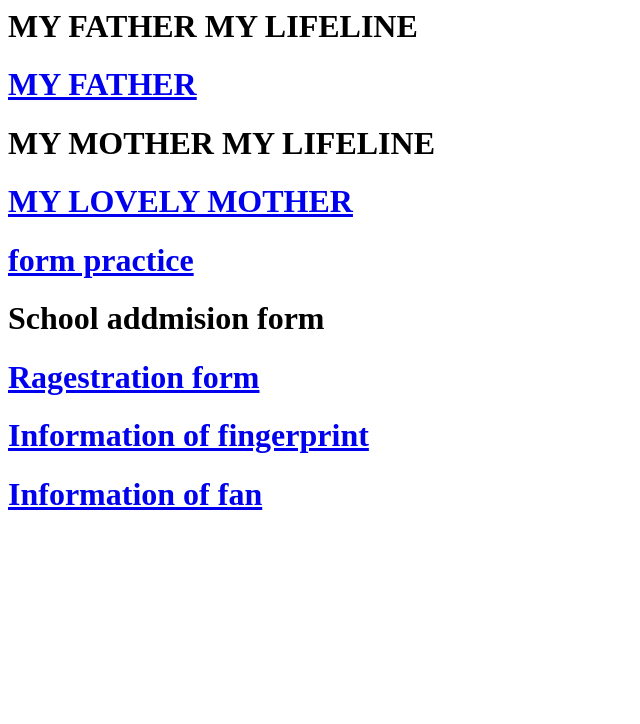
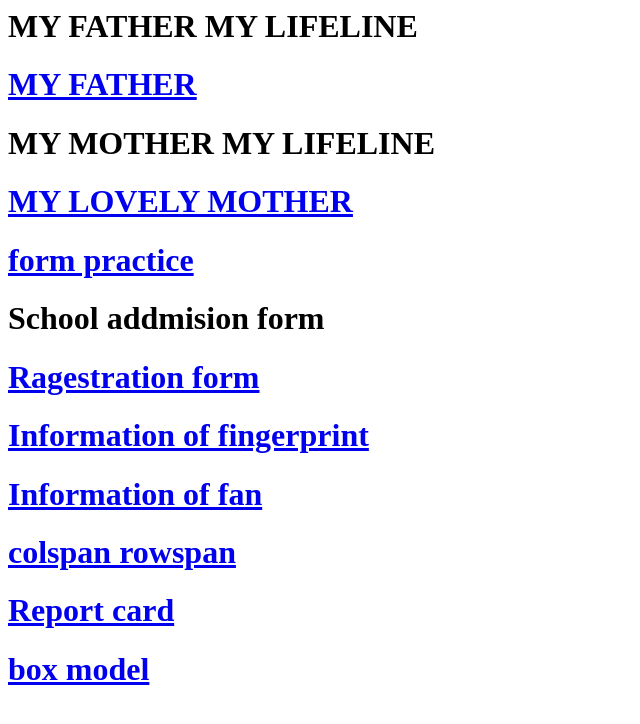
Before and after one commit to ArnavFull-StackDeveloper/ArnavHTML, a plain HTML site: page index.html in a window 1280 px wide. Shown: the whole page, without its empty margins (0-640 px from the left). Drawn offline with Linux system fonts and the light colour scheme.

Commit message:
Add files via upload

```diff
--- a/index.html
+++ b/index.html
@@ -23,8 +23,18 @@
             <a href="info-2.html">
                 <h1>Information of fingerprint</h1>
             </a>
+
             <a href="info.html">
                 <h1>Information of fan</h1>
             </a>
+            <a href="table-layout-colspan-rowspan.html">
+                <h1>colspan rowspan</h1>
+            </a>
+            <a href="report-card.html">
+                <h1>Report card</h1>
+            </a>
+            <a href="box-model-project.html">
+                <h1>box model</h1>
+            </a>
     </body>
 </html>
```
